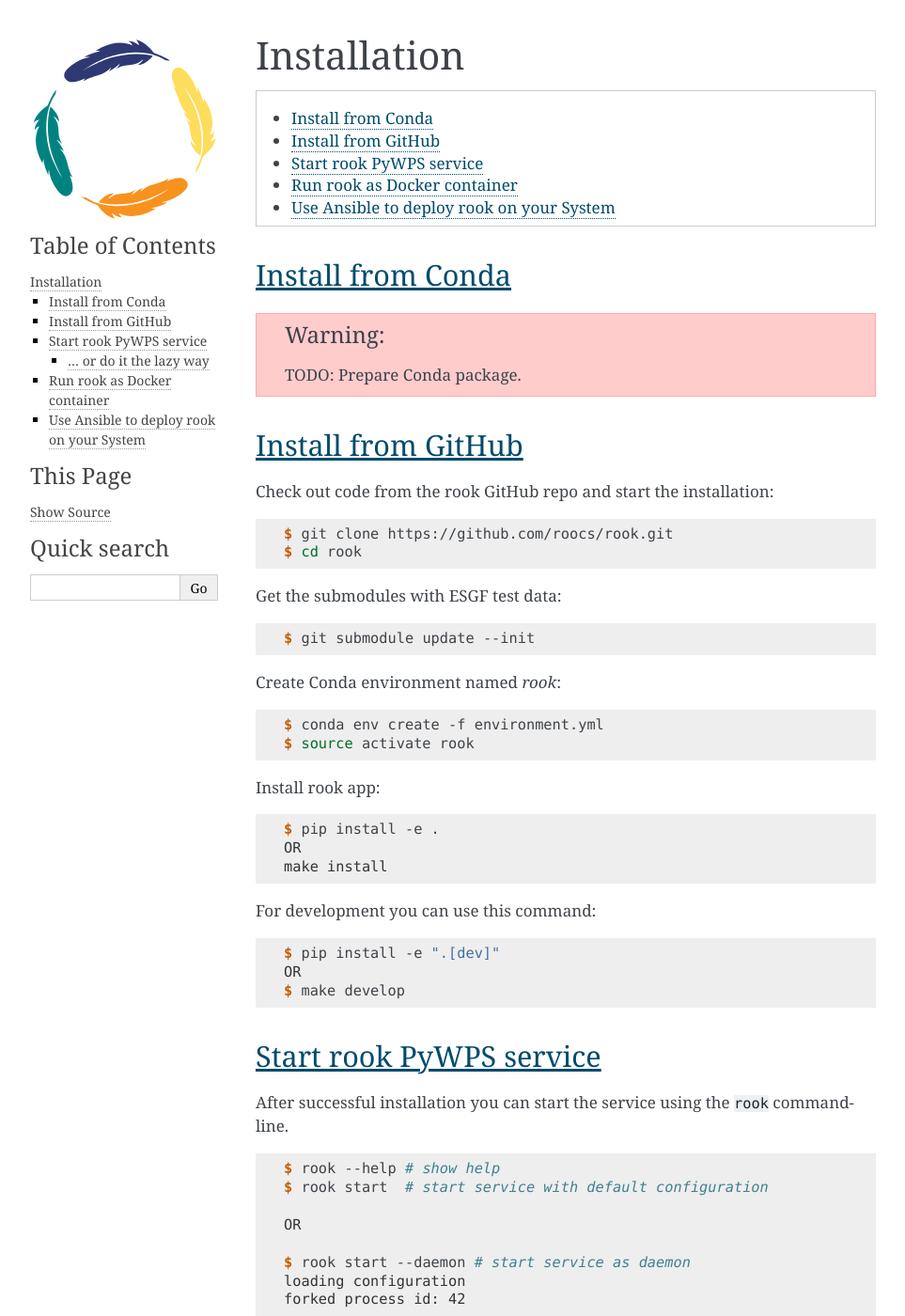
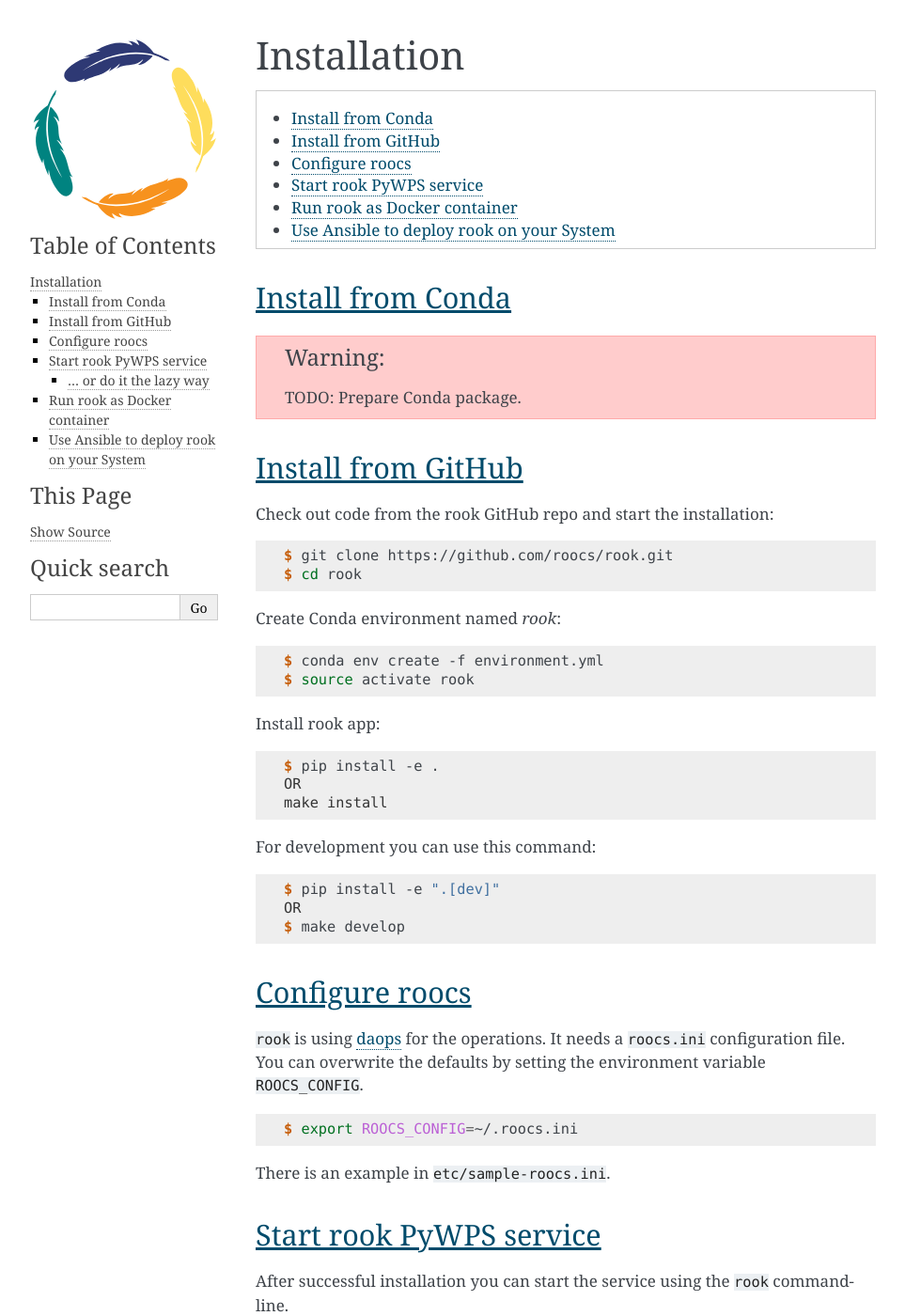
Before and after one commit to roocs/rook, a Sphinx documentation site: the page built from docs/source/installation.rst, in a window 1280 px wide and 1400 px high. Shown: the whole window at 94% size, without its empty margins (148-1111 px from the left). Built offline with Sphinx 7.4.7, drawn with Linux system fonts in a browser that asks for light colours.

Commit message:
updated docs

```diff
--- a/docs/source/installation.rst
+++ b/docs/source/installation.rst
@@ -24,12 +24,6 @@
    $ git clone https://github.com/roocs/rook.git
    $ cd rook
 
-Get the submodules with ESGF test data:
-
-.. code-block:: console
-
-   $ git submodule update --init
-
 Create Conda environment named `rook`:
 
 .. code-block:: console
@@ -52,6 +46,18 @@
   $ pip install -e ".[dev]"
   OR
   $ make develop
+
+Configure roocs
+---------------
+
+``rook`` is using daops_ for the operations. It needs a ``roocs.ini`` configuration file.
+You can overwrite the defaults by setting the environment variable ``ROOCS_CONFIG``.
+
+.. code-block:: console
+
+  $ export ROOCS_CONFIG=~/.roocs.ini
+
+There is an example in ``etc/sample-roocs.ini``.
 
 Start rook PyWPS service
 ------------------------
@@ -117,3 +123,4 @@
 
 
 .. _Ansible playbook: http://ansible-wps-playbook.readthedocs.io/en/latest/index.html
+.. _daops: https://github.com/roocs/daops
```
Also changed, not shown: README.rst (+9 -0 lines).
